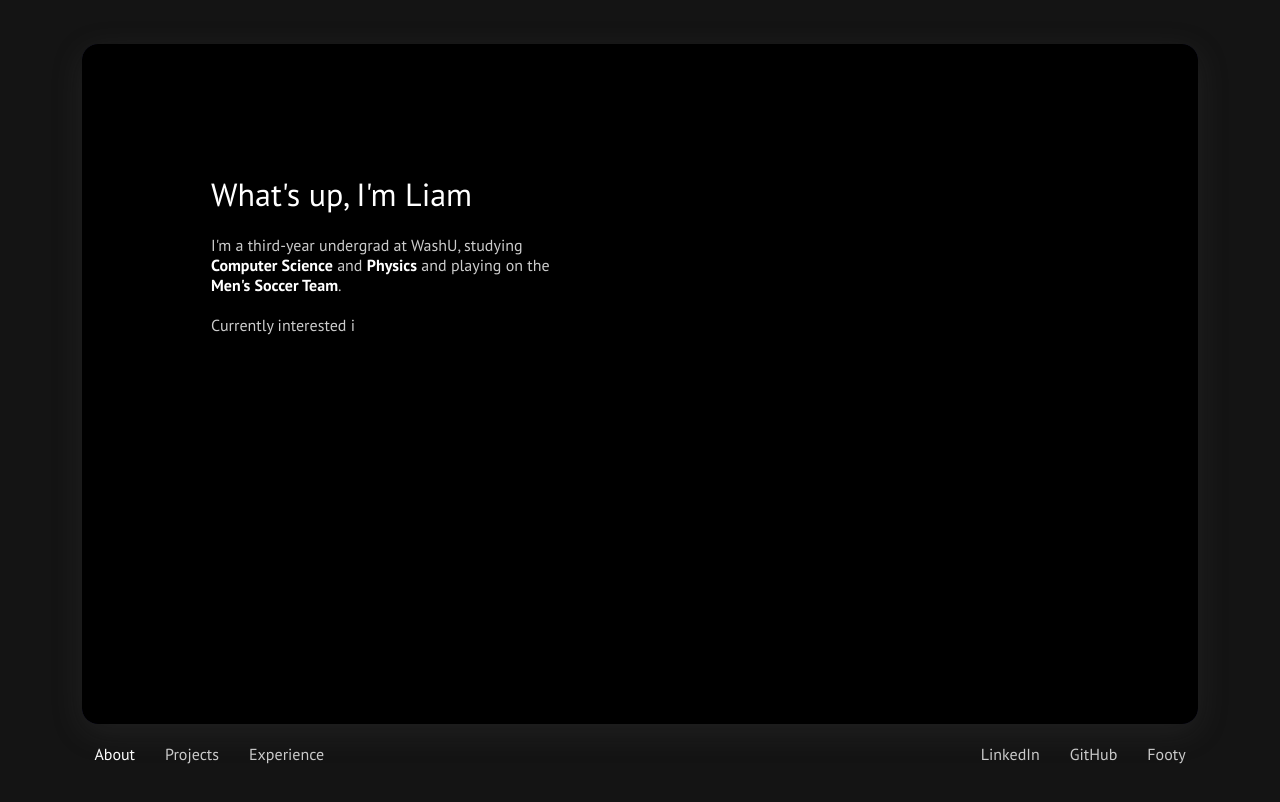
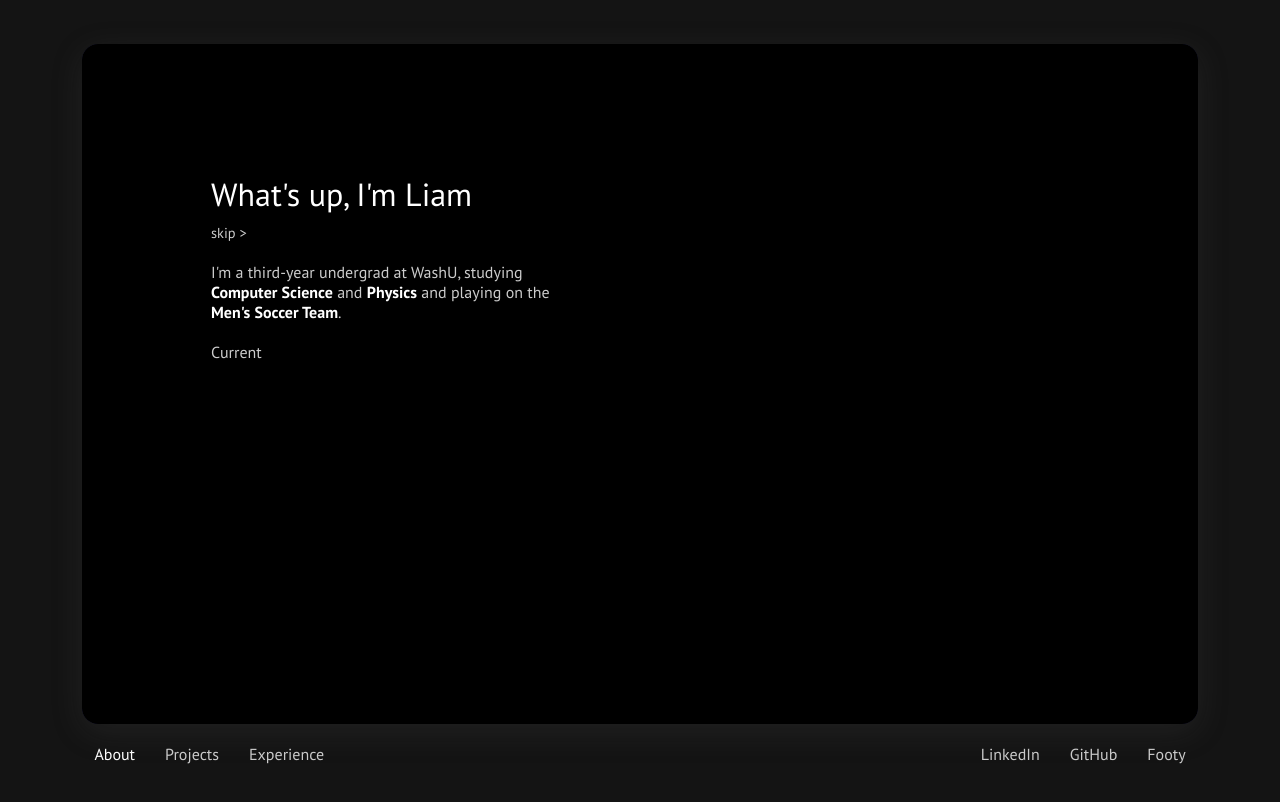
Before and after one commit to Liamoiknine/portfolioSite, a React (Vite) app: page / in a window 1280 px wide. Built offline with nearby package versions, Linux system fonts and the light colour scheme.

Commit message:
add skip

```diff
--- a/src/App.css
+++ b/src/App.css
@@ -107,6 +107,28 @@
 }
 
 .intro h1.hidden {
+    opacity: 0;
+}
+
+.skip-button {
+    background: none;
+    border: none;
+    color: #CCCCCC;
+    font-size: 0.9rem;
+    font-weight: 300;
+    padding: 0;
+    margin: 0;
+    margin-top: 0.5rem;
+    cursor: pointer;
+    transition: opacity 0.8s ease, color 0.2s ease;
+    font-family: inherit;
+}
+
+.skip-button:hover {
+    color: #FFFFFF;
+}
+
+.intro.slide-up .skip-button {
     opacity: 0;
 }
 
--- a/src/components/Intro.jsx
+++ b/src/components/Intro.jsx
@@ -3,15 +3,36 @@ import Typewriter from 'typewriter-effect'
 
 function Intro({ hasAnimatedRef }) {
   const [showP1, setShowP1] = useState(false)
+  const [startP1Typewriter, setStartP1Typewriter] = useState(false)
   const [showP2, setShowP2] = useState(false)
   const [showP3, setShowP3] = useState(false)
   const [allDone, setAllDone] = useState(false)
+  const [showSkipButton, setShowSkipButton] = useState(false)
   const animationStartedRef = useRef(false)
+  const typewriterRefs = useRef([])
+
+  const skipAnimation = () => {
+    // Stop all typewriter animations
+    typewriterRefs.current.forEach(ref => {
+      if (ref && ref.stop) {
+        ref.stop()
+      }
+    })
+
+    // Set all states to final values
+    setShowP1(true)
+    setStartP1Typewriter(true)
+    setShowP2(true)
+    setShowP3(true)
+    setAllDone(true)
+    hasAnimatedRef.current = true
+  }
 
   useEffect(() => {
     if (hasAnimatedRef.current) {
       // Animation already played, show final state immediately - no transitions
       setShowP1(true)
+      setStartP1Typewriter(true)
       setShowP2(true)
       setShowP3(true)
       setAllDone(true)
@@ -26,10 +47,29 @@ function Intro({ hasAnimatedRef }) {
     }
   }, [hasAnimatedRef])
 
+  useEffect(() => {
+    if (showP1 && !hasAnimatedRef.current && !allDone) {
+      // Show skip button right after h1 finishes
+      setShowSkipButton(true)
+      // Delay the first paragraph typewriter to let skip finish typing
+      const timer = setTimeout(() => {
+        setStartP1Typewriter(true)
+      }, 500)
+
+      return () => clearTimeout(timer)
+    } else {
+      setShowSkipButton(false)
+      if (hasAnimatedRef.current) {
+        setStartP1Typewriter(true)
+      }
+    }
+  }, [showP1, hasAnimatedRef, allDone])
+
   return (
     <div
       className={`intro ${(allDone || hasAnimatedRef.current) ? 'slide-up' : ''} ${hasAnimatedRef.current ? 'locked' : ''}`}
     >
+      <div style={{ position: 'relative', width: '100%' }}>
         <h1 className={hasAnimatedRef.current ? 'hidden' : ''}>
           {hasAnimatedRef.current ? (
             "What's up, I'm Liam"
@@ -37,6 +77,7 @@ function Intro({ hasAnimatedRef }) {
             <Typewriter
               onInit={(typewriter) => {
                 animationStartedRef.current = true
+                typewriterRefs.current[0] = typewriter
                 typewriter
                   .typeString("What's up, I'm Liam")
                   .callFunction(() => {
@@ -51,13 +92,38 @@ function Intro({ hasAnimatedRef }) {
             />
           )}
         </h1>
+        {showSkipButton && (
+          <button
+            className="skip-button"
+            onClick={skipAnimation}
+          >
+            {hasAnimatedRef.current ? (
+              "skip >"
+            ) : (
+              <Typewriter
+                onInit={(typewriter) => {
+                  typewriterRefs.current[4] = typewriter
+                  typewriter
+                    .typeString("skip >")
+                    .start()
+                }}
+                options={{
+                  delay: 20,
+                  cursor: '',
+                }}
+              />
+            )}
+          </button>
+        )}
+      </div>
       {showP1 && (
         <p>
           {hasAnimatedRef.current ? (
             <>I'm a third-year undergrad at WashU, studying <span className="bold-text">Computer Science</span> and <span className="bold-text">Physics</span> and playing on the <span className="bold-text">Men's Soccer Team</span>.</>
-          ) : (
+          ) : startP1Typewriter ? (
             <Typewriter
               onInit={(typewriter) => {
+                typewriterRefs.current[1] = typewriter
                 typewriter
                   .typeString("I'm a third-year undergrad at WashU, studying <span class='bold-text'>Computer Science</span> and <span class='bold-text'>Physics</span> and playing on the <span class='bold-text'>Men's Soccer Team</span>.")
                   .callFunction(() => {
@@ -70,7 +136,7 @@ function Intro({ hasAnimatedRef }) {
                 cursor: '',
               }}
             />
-          )}
+          ) : null}
         </p>
       )}
       {showP2 && (
@@ -80,6 +146,7 @@ function Intro({ hasAnimatedRef }) {
           ) : (
             <Typewriter
               onInit={(typewriter) => {
+                typewriterRefs.current[2] = typewriter
                 typewriter
                   .typeString("Currently interested in technology and opportunity across any domain. Mostly just want to work hard, solve real problems, and learn.")
                   .callFunction(() => {
@@ -102,6 +169,7 @@ function Intro({ hasAnimatedRef }) {
           ) : (
             <Typewriter
               onInit={(typewriter) => {
+                typewriterRefs.current[3] = typewriter
                 typewriter
                   .typeString("I'm also good at cooking, awful at sleeping, and consistently confused about the meaning of life.")
                   .callFunction(() => {
```
Lines whose indentation alone changed are shown as unchanged.
